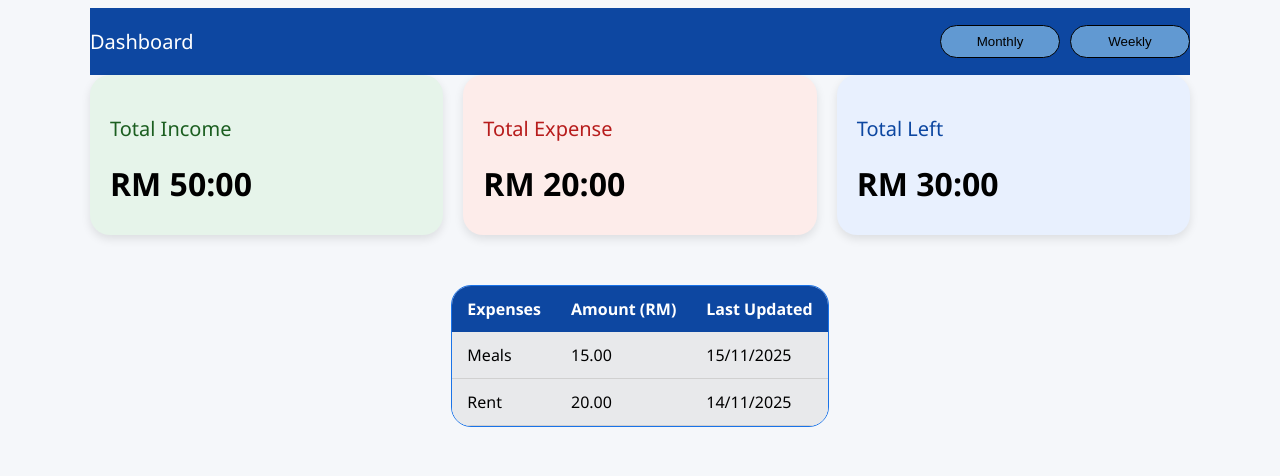
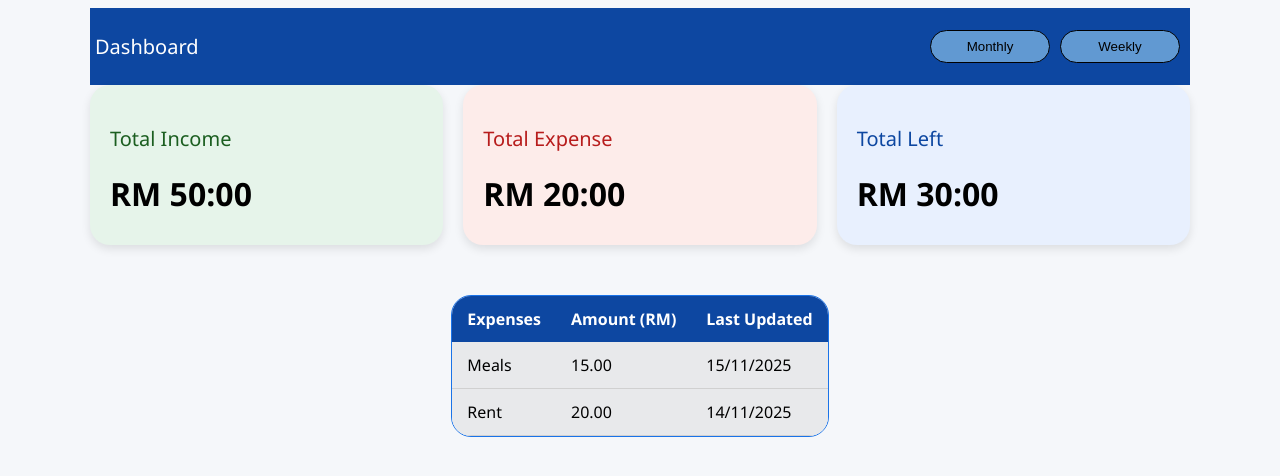
Before and after one commit to Masterz1928/HackathonProject, a plain HTML site: page homepage.html in a window 1280 px wide. Drawn offline with Linux system fonts and the light colour scheme.

Commit message:
adjusted css

```diff
--- a/homepage.css
+++ b/homepage.css
@@ -5,8 +5,8 @@ background-color: #F5F7FA;
     max-width: 1100px;
     margin-left: auto;
     margin-right: auto;
-    padding-left: 25px;
-    padding-right: 25px;
+    padding-left: 20px;
+    padding-right: 20px;
 }
 
 .dashboard {
@@ -17,11 +17,13 @@ background-color: #F5F7FA;
     font-size: 20px;
     color: white;
     background-color: #0D47A1;
+    padding: 5px;
 }
 
 .button-dashboard{
     display: flex;
     gap: 10px; /* Use gap for consistent spacing between buttons */
+    padding: 5px;
 }
 
 .btn-filter {
```
